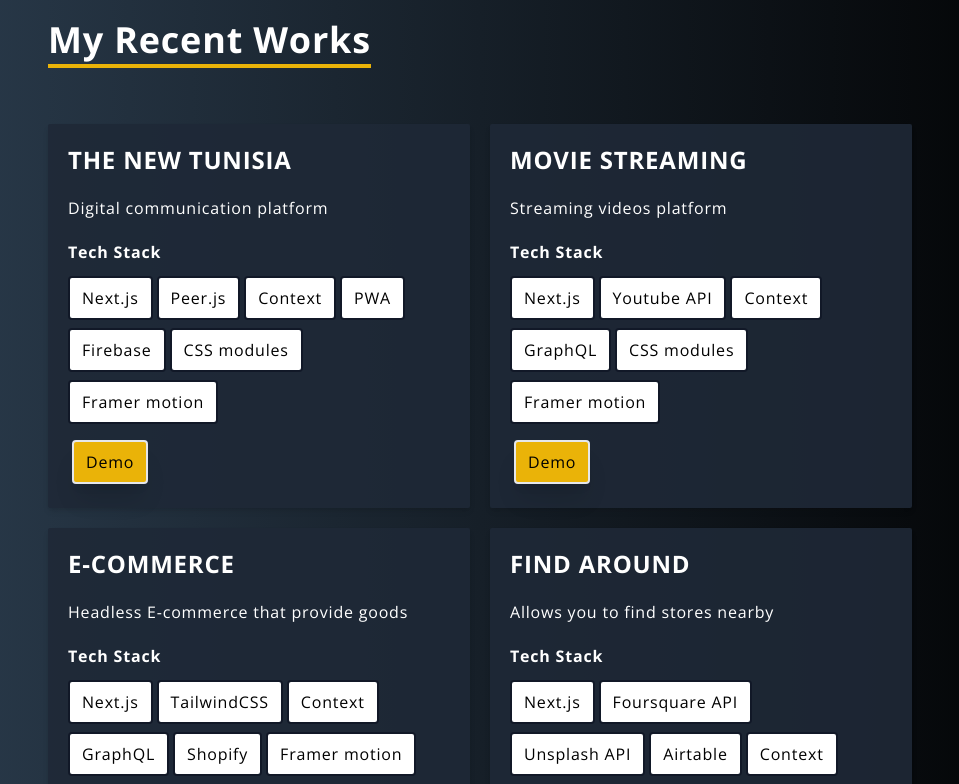
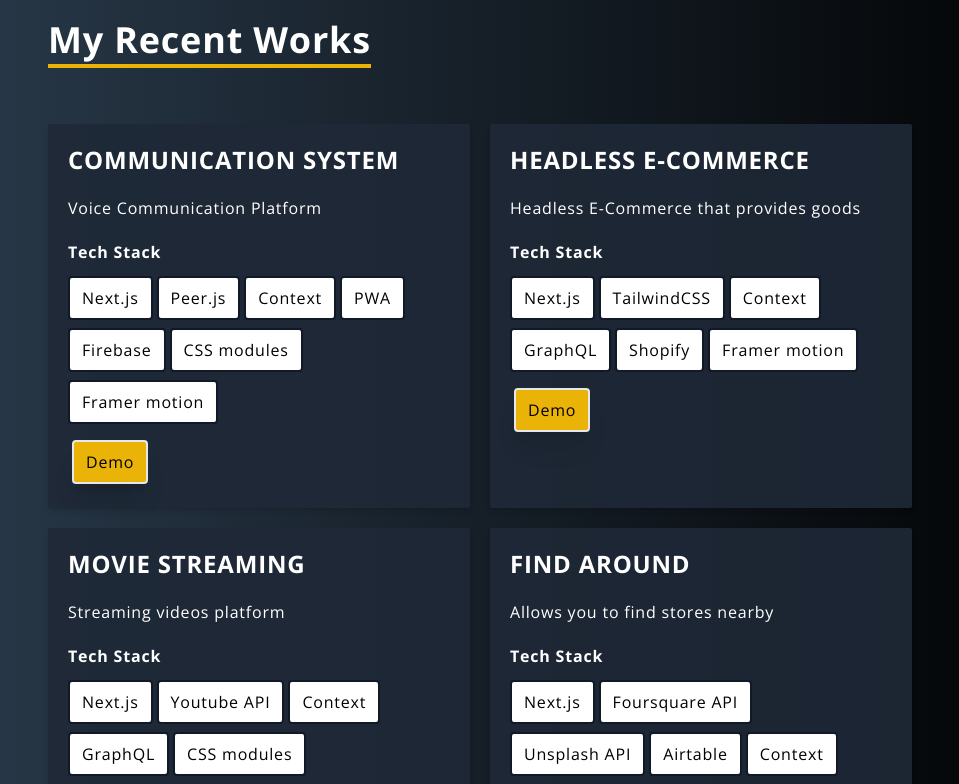
Before and after one commit to Walidhamdidev/Next.js_portfolio, a Next.js app: page / in a window 1280 px wide. Shown: the part 860-1644 px from the top of the page, without its empty margins (160-1119 px from the left). Built offline with nearby package versions, Linux system fonts and the light colour scheme.

Commit message:
update projects section

```diff
--- a/components/Projects.js
+++ b/components/Projects.js
@@ -3,7 +3,7 @@ import Project from "../components/Project";
 const Projects = () => {
   const items = [
     {
-      title: "The New Tunisia",
+      title: "Communication System",
       url: "https://thenewtunisia.vercel.app/",
 
       stacks: [
@@ -16,7 +16,20 @@ const Projects = () => {
         { title: "CSS modules" },
         { title: "Framer  motion" },
       ],
-      description: "Digital communication platform",
+      description: "Voice Communication Platform",
+    },
+    {
+      title: "Headless E-Commerce",
+      url: "https://injestic.vercel.app/",
+      stacks: [
+        { title: "Next.js" },
+        { title: "TailwindCSS" },
+        { title: "Context" },
+        { title: "GraphQL" },
+        { title: "Shopify" },
+        { title: "Framer  motion" },
+      ],
+      description: "Headless E-Commerce that provides goods",
     },
     {
       title: "Movie Streaming",
@@ -30,19 +43,6 @@ const Projects = () => {
         { title: "Framer  motion" },
       ],
       description: "Streaming videos platform",
-    },
-    {
-      title: "E-commerce",
-      url: "https://injestic.vercel.app/",
-      stacks: [
-        { title: "Next.js" },
-        { title: "TailwindCSS" },
-        { title: "Context" },
-        { title: "GraphQL" },
-        { title: "Shopify" },
-        { title: "Framer  motion" },
-      ],
-      description: "Headless E-commerce that provide goods",
     },
     {
       title: "Find Around",
```
Also changed, not shown: 1 other file (tests, documents, lock files or other folders).
